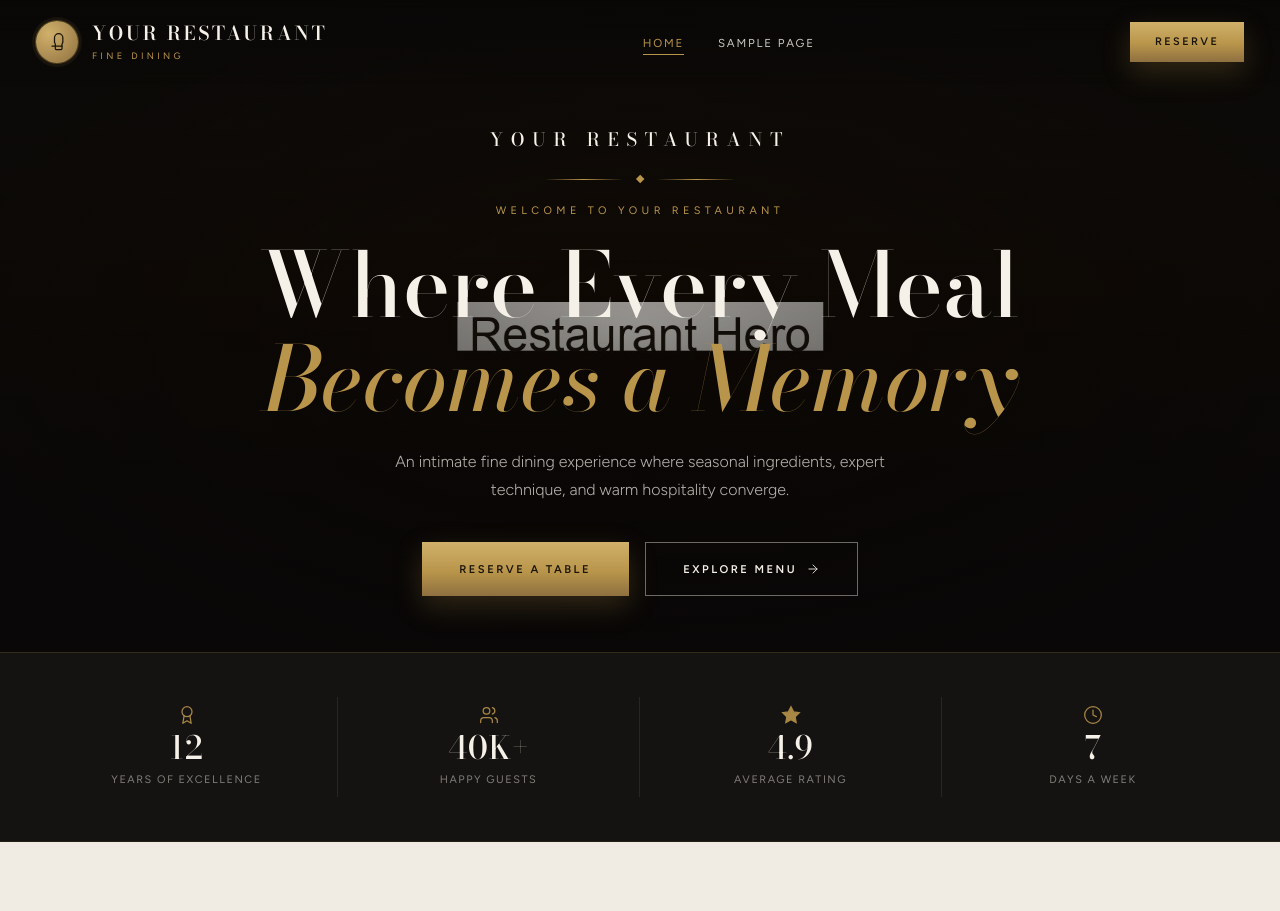
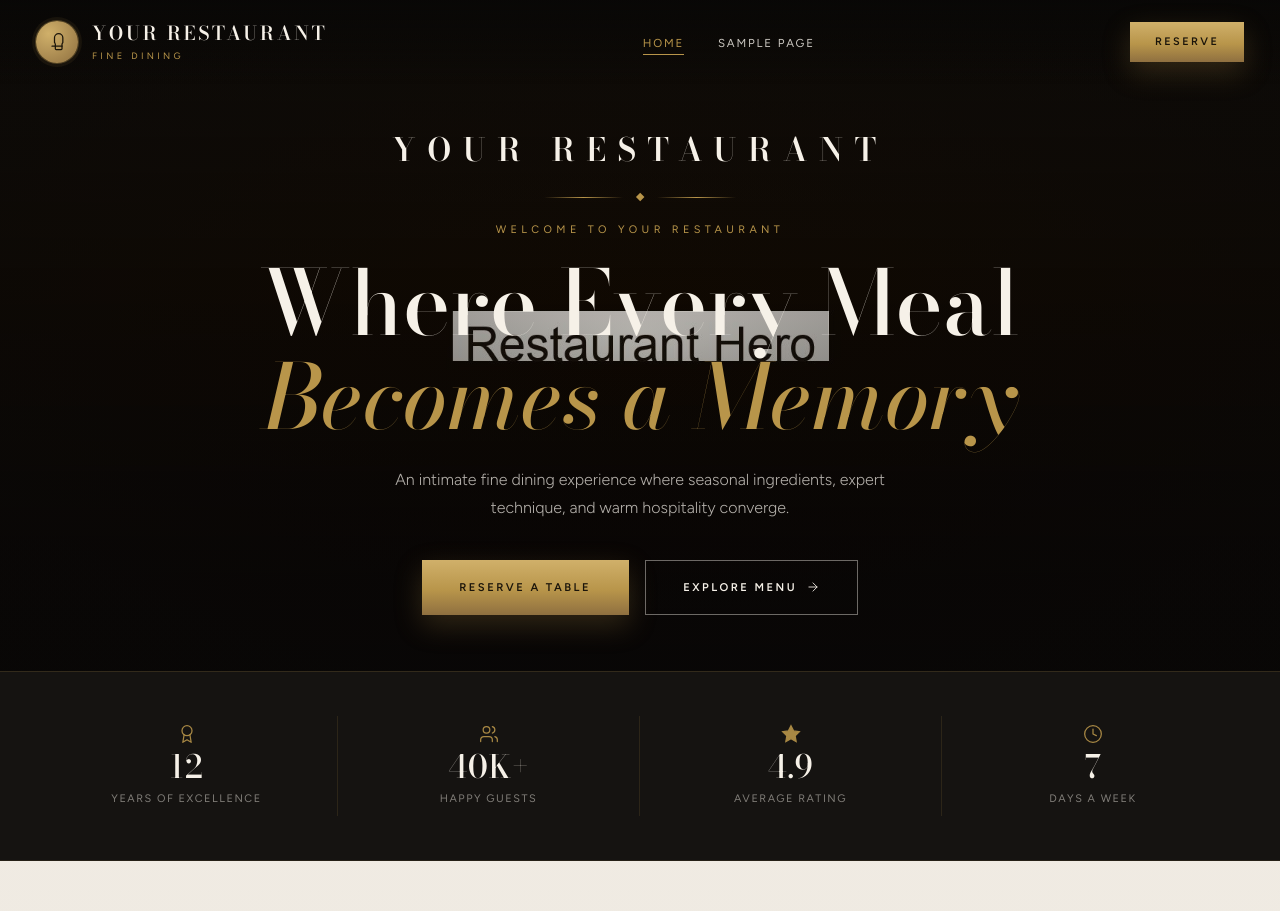
Before and after one commit to hiteshagrawal84/dinecraft, a WordPress theme: template front-page.php in a window 1280 px wide. Shown: the top 911 px of the page. Run offline with PHP 8.4 and a stand-in for WordPress, Linux system fonts and the light colour scheme; the site name, menu and one post (Sample post) are stand-ins, and other content is empty; some libraries are stand-ins or nearby versions.

Commit message:
Polish Atelier Noir hero brand and refresh screenshots
Enlarge the hero brand treatment, lighten the cinematic overlay for
photography, and regenerate theme screenshot assets from the preview.

Co-authored-by: Hitesh Agrawal <hiteshagrawal84@gmail.com>

```diff
--- a/assets/css/main.css
+++ b/assets/css/main.css
@@ -404,8 +404,8 @@ ul { margin: 0; padding: 0; list-style: none; }
   position: absolute;
   inset: 0;
   background:
-    radial-gradient(ellipse at center, rgba(10, 9, 8, 0.22) 0%, rgba(10, 9, 8, 0.74) 78%),
-    linear-gradient(180deg, rgba(6, 5, 4, 0.62) 0%, rgba(6, 5, 4, 0.18) 42%, rgba(6, 5, 4, 0.82) 100%);
+    radial-gradient(ellipse at center, rgba(10, 9, 8, 0.12) 0%, rgba(10, 9, 8, 0.62) 78%),
+    linear-gradient(180deg, rgba(6, 5, 4, 0.48) 0%, rgba(6, 5, 4, 0.12) 42%, rgba(6, 5, 4, 0.72) 100%);
   pointer-events: none;
 }
 .yr-hero__overlay::after {
@@ -425,11 +425,11 @@ ul { margin: 0; padding: 0; list-style: none; }
   max-width: 54rem;
 }
 .yr-hero__brand {
-  margin: 0 0 1.35rem;
-  font-family: var(--yr-serif);
-  font-size: clamp(0.95rem, 1.6vw, 1.15rem);
-  font-weight: 500;
-  letter-spacing: 0.42em;
+  margin: 0 0 1.1rem;
+  font-family: var(--yr-serif);
+  font-size: clamp(1.35rem, 2.8vw, 2rem);
+  font-weight: 600;
+  letter-spacing: 0.36em;
   text-transform: uppercase;
   color: var(--yr-primary-fg);
   animation: yr-fade-up 1s var(--yr-ease) both;
--- a/screenshot-preview.html
+++ b/screenshot-preview.html
@@ -56,8 +56,10 @@
 
 <main class="yr-main">
 <section class="yr-hero">
-  <div class="yr-hero__slide is-active" style="background-image:url('assets/images/placeholders/hero-1.jpg')"></div>
-  <div class="yr-hero__overlay"></div>
+  <div class="yr-hero__slide is-active">
+    <img class="yr-hero__image" src="assets/images/placeholders/hero-1.jpg" alt="" width="1800" height="900" />
+  </div>
+  <div class="yr-hero__overlay" aria-hidden="true"></div>
   <div class="yr-hero__dots">
     <button type="button" class="yr-hero__dot is-active"></button>
     <button type="button" class="yr-hero__dot"></button>
```
Also changed, not shown: screenshot-full.png, screenshot.png.
